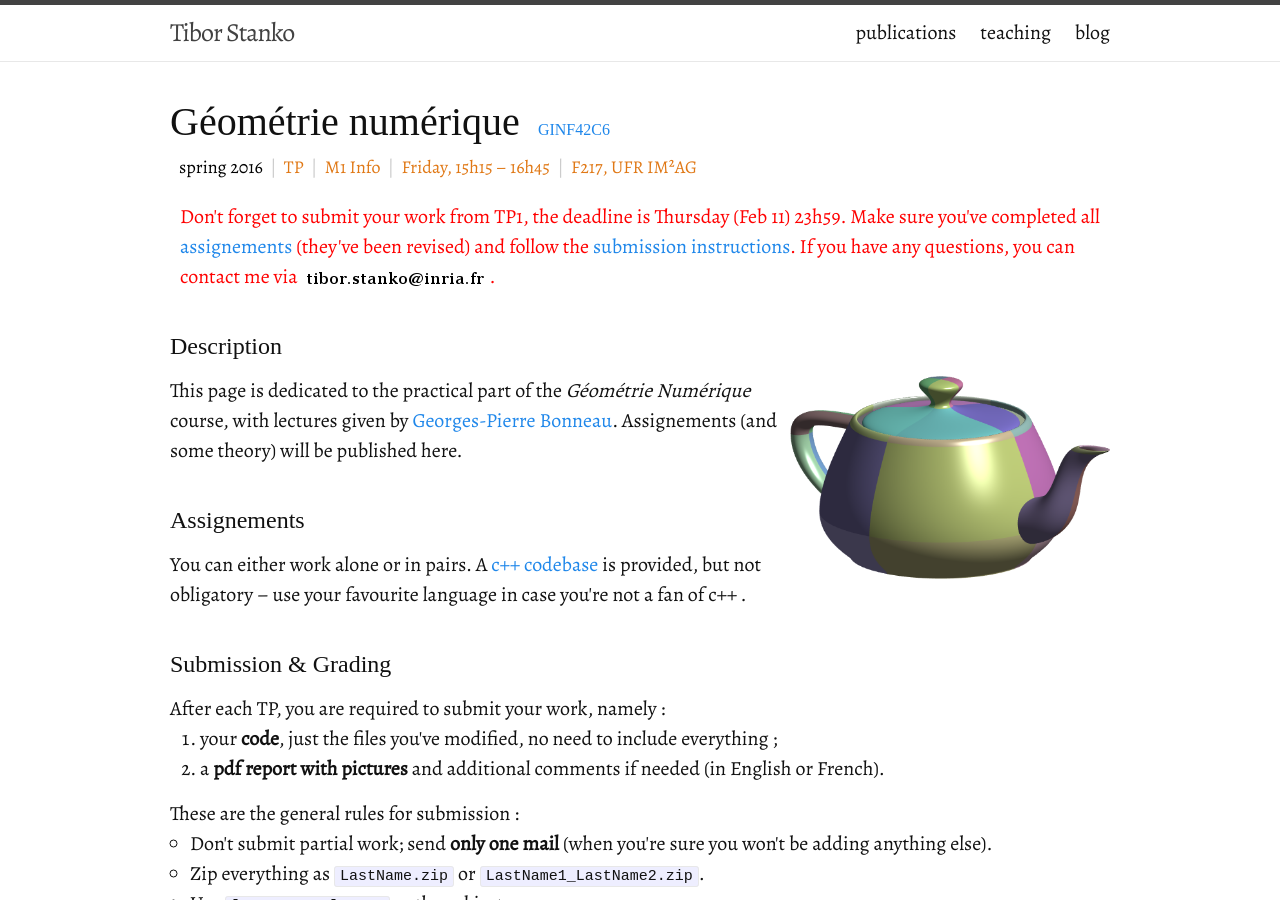
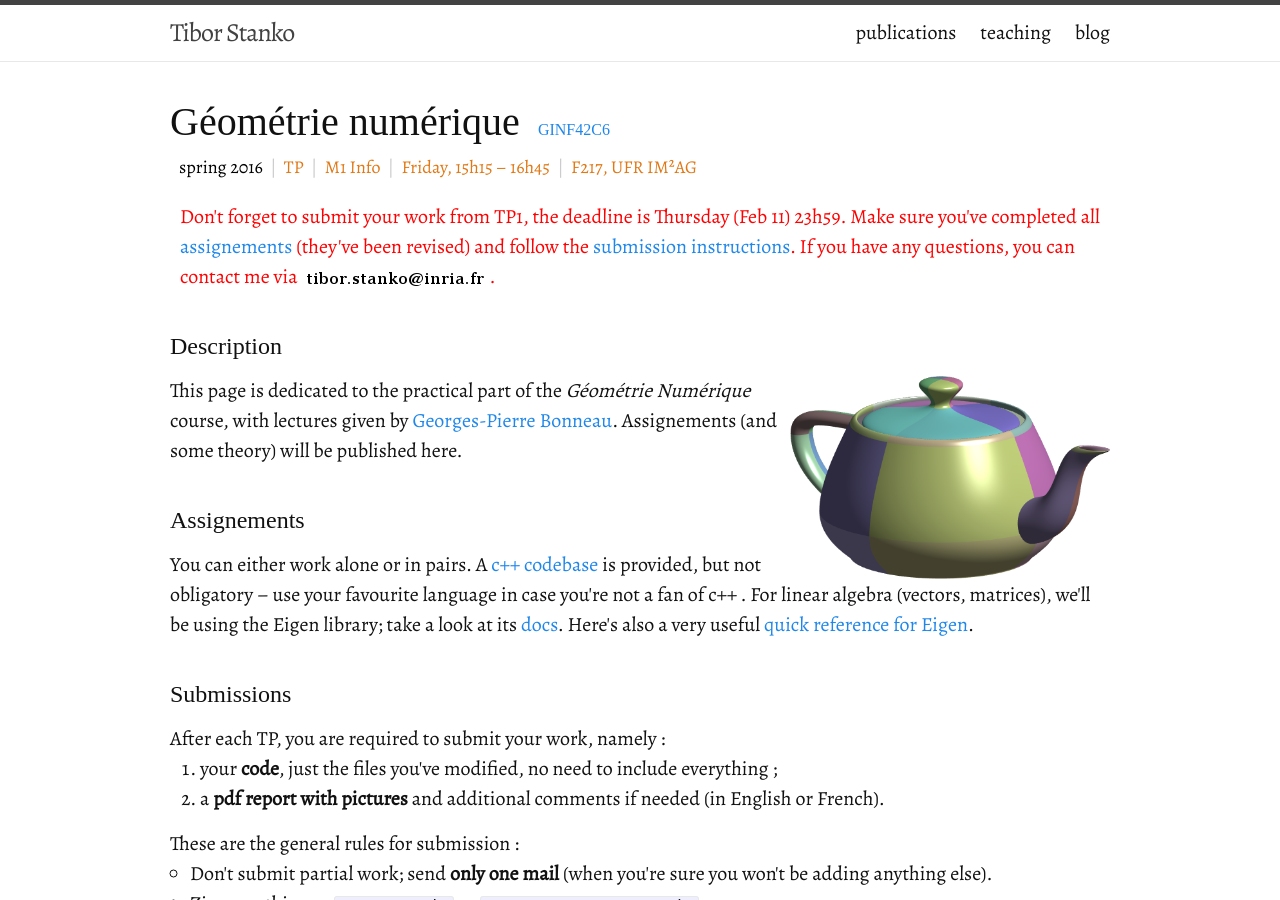
Before and after one commit to bbrrck/bbrrck.github.io, a Jekyll site: the page built from teaching/geo-num-2016/index.md, in a window 1280 px wide and 900 px high. Built offline with Jekyll 4.4.1, drawn with Linux system fonts in a browser that asks for light colours; some web fonts are replaced.

Commit message:
teaching tp1 updates

```diff
--- a/teaching/geo-num-2016/index.md
+++ b/teaching/geo-num-2016/index.md
@@ -29,10 +29,14 @@ This page is dedicated to the practical part of the <em>Géométrie Numérique</
 
 <h3>Assignements</h3>
 <p>
-You can either work alone or in pairs. A <a href="https://github.com/bbrrck/geo-num-2016">c++ codebase</a> is provided, but not obligatory – use your favourite language in case you're not a fan of c++ .
+You can either work alone or in pairs.
+A <a href="https://github.com/bbrrck/geo-num-2016">c++ codebase</a> is provided, but not obligatory – use your favourite language in case you're not a fan of c++ .
+For linear algebra (vectors, matrices), we'll be using the Eigen library; take a look at its
+<a href="http://eigen.tuxfamily.org/index.php?title=Main_Page">docs</a>. Here's also a very useful
+<a href="http://eigen.tuxfamily.org/dox-devel/AsciiQuickReference.txt">quick reference for Eigen</a>.
 </p>
 
-<h3 id="submissions">Submission &amp; Grading</h3>
+<h3 id="submissions">Submissions</h3>
 After each TP, you are required to submit your work, namely :
 <ol>
     <li>your <strong>code</strong>, just the files you've modified, no need to include everything ;</li>
```
Also changed, not shown: _drafts/tp2.md (added, +20 -0 lines), teaching/geo-num-2016/tp1.md (+5 -2 lines).
